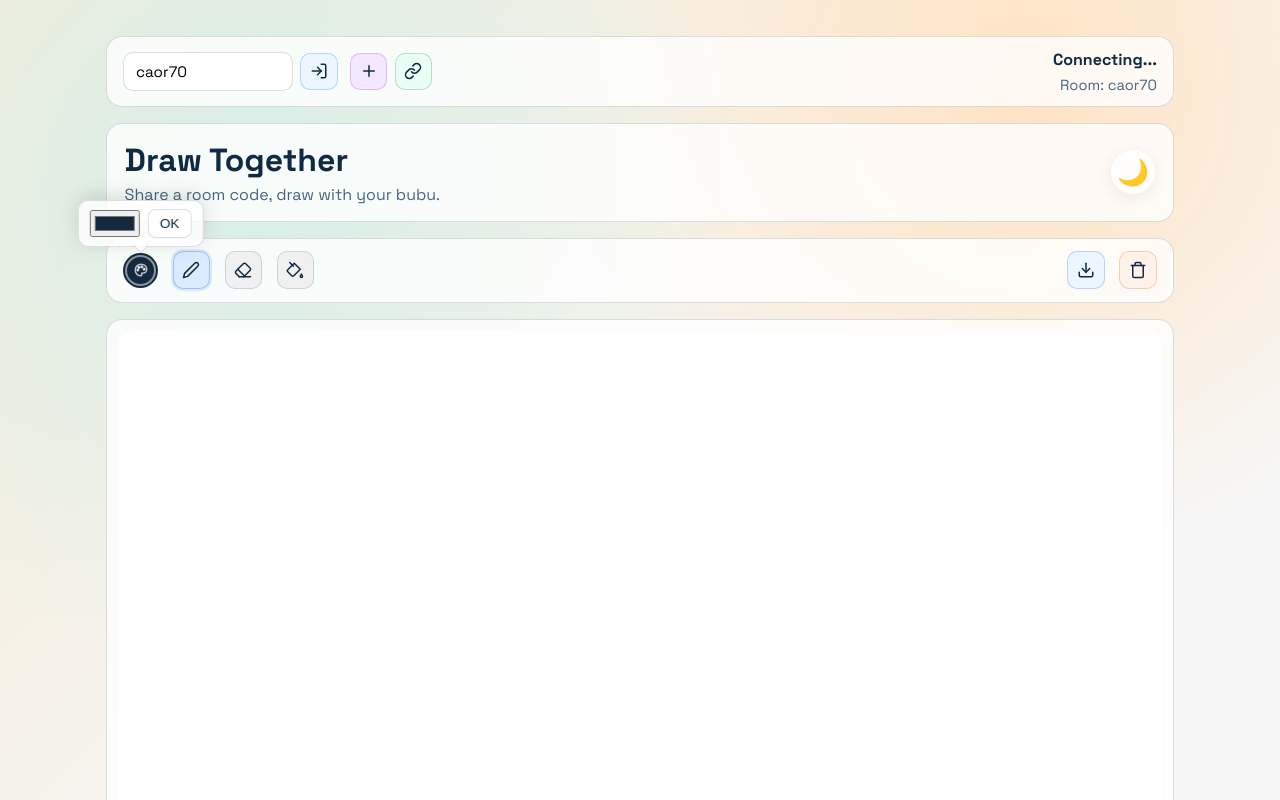
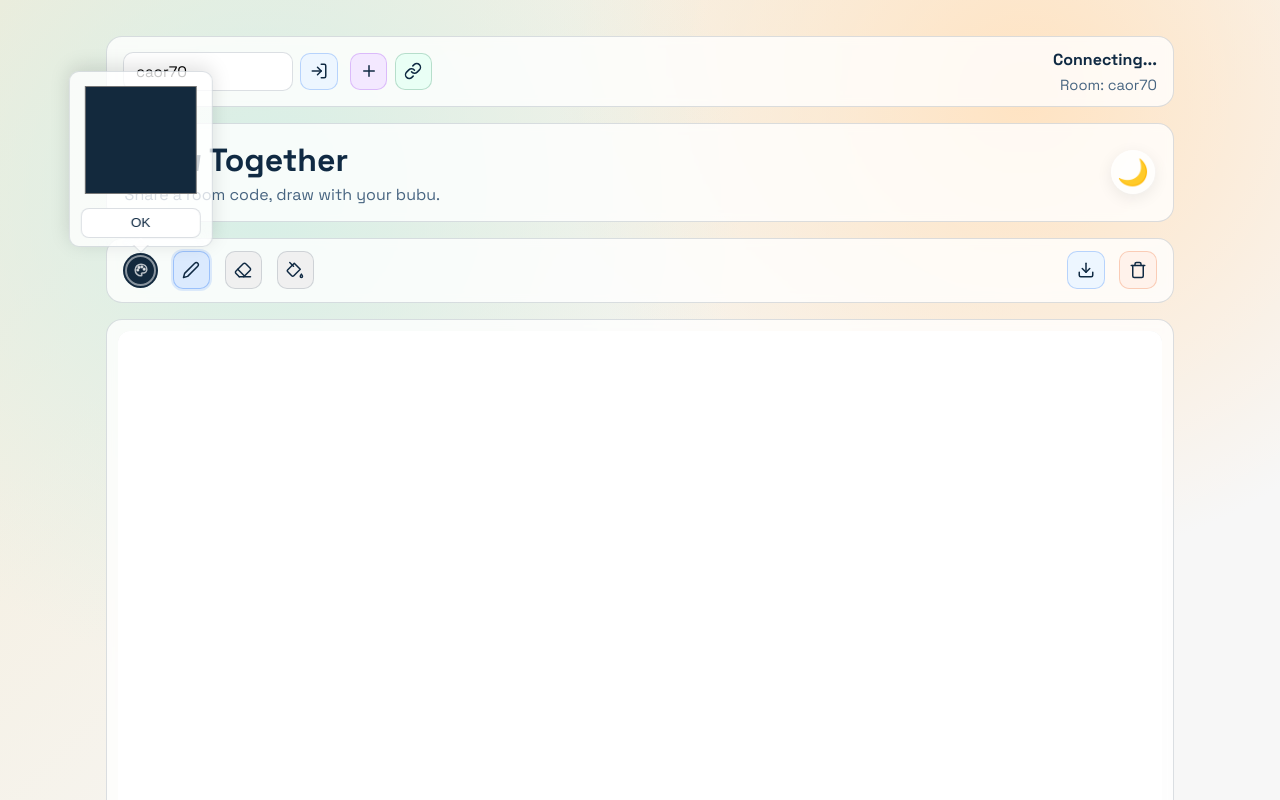
Before and after one commit to HmmMarcelo/Draw-With-Your-BuBu, a website: page public/index.html in a window 1280 px wide. Both pictures are taken after a click on the button 140 px from the left and 270 px from the top of the page. Shown: the top 800 px of the page. Drawn offline with nearby package versions, Linux system fonts and the light colour scheme; no server answers.

Commit message:
Color popup: large color wheel with OK button underneath

```diff
--- a/public/styles.css
+++ b/public/styles.css
@@ -265,14 +265,26 @@ h1 {
 }
 
 #color-popup {
+  flex-direction: column;
   gap: 0.5rem;
-  align-items: center;
+  align-items: stretch;
+}
+
+#color-popup input[type="color"] {
+  width: 120px;
+  height: 120px;
+  padding: 2px;
+  border: none;
+  border-radius: 8px;
+  cursor: pointer;
+  background: transparent;
 }
 
 #color-ok {
-  padding: 0.35rem 0.7rem;
+  padding: 0.4rem 0.7rem;
   font-size: 0.85rem;
   border-radius: 8px;
+  width: 100%;
 }
 
 #download-btn {
```
